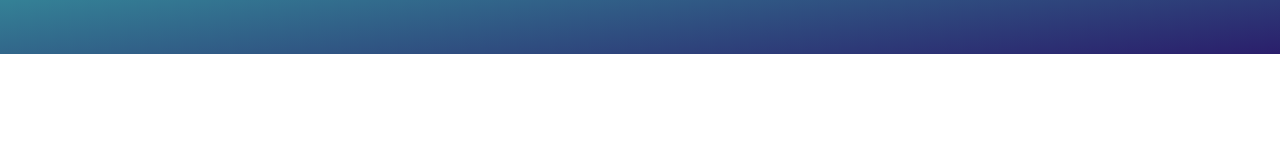
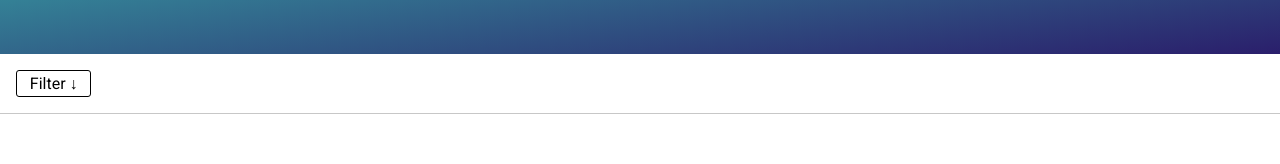
Before and after one commit to AbbieSmith11/dhlunch, a React (Vite) app in the folder frontend/: page / in a window 1280 px wide. Shown: the part 198-362 px from the top of the page. Built offline with nearby package versions, Linux system fonts and the light colour scheme.

Commit message:
Added filter styling and basic structure, also fixed className issues in homeBanner by importing styles and naming correctly

```diff
--- /dev/null
+++ b/frontend/src/components/Filter/Filter.module.scss
@@ -0,0 +1,12 @@
+.filterContainer {
+    width: 100%;
+    border-BOTTOM: 1.5px solid #C7C7C7;
+}
+
+.filter {
+    padding: 0.2rem 0.8rem;
+   margin: 1rem;
+   border: 1px solid ;
+   width: fit-content;
+   border-radius: 3px;
+}
--- /dev/null
+++ b/frontend/src/components/Filter/Filter.tsx
@@ -0,0 +1,12 @@
+import styles from "./Filter.module.scss";
+import React from "react";
+
+const Filter: React.FC = () => {
+  return (
+    <section className={styles.filterContainer}>
+      <div className={styles.filter}>Filter ↓</div>
+    </section>
+  );
+};
+
+export default Filter;
--- a/frontend/src/components/HomeBanner/HomeBanner.module.scss
+++ b/frontend/src/components/HomeBanner/HomeBanner.module.scss
@@ -4,7 +4,7 @@
 
 
 // section (tried using classname but it didnt like it)
-section {
+.fadeBackground {
     width: 100vw;
     background: linear-gradient(
         to bottom right,
--- a/frontend/src/components/HomeBanner/HomeBanner.tsx
+++ b/frontend/src/components/HomeBanner/HomeBanner.tsx
@@ -1,9 +1,9 @@
 import React from "react";
-import "./HomeBanner.module.scss";
+import styles from "./HomeBanner.module.scss";
 
 const Navbar: React.FC = () => {
     return (
-      <section className="fade-background">
+      <section className={styles.fadeBackground}>
         <h2>For Dunnhumbians</h2>
         <h3>Find food nearby, reviewed by trusted co-workers</h3>
       </section>
--- a/frontend/src/pages/Homepage/Homepage.tsx
+++ b/frontend/src/pages/Homepage/Homepage.tsx
@@ -1,5 +1,6 @@
 import Navbar from "../../components/Navbar/Navbar.tsx";
 import HomeBanner from "../../components/HomeBanner/HomeBanner.tsx"
+import Filter from "../../components/Filter/Filter.tsx";
 import Footer from "../../components/Footer/Footer.tsx"
 
 export default function Homepage (){
@@ -7,6 +8,7 @@ export default function Homepage (){
         <>
             <Navbar />
             <HomeBanner />
+            <Filter />
             <Footer />
         </>
     )
```
Also changed, not shown: frontend/src/components/Filter/index.ts (added).
